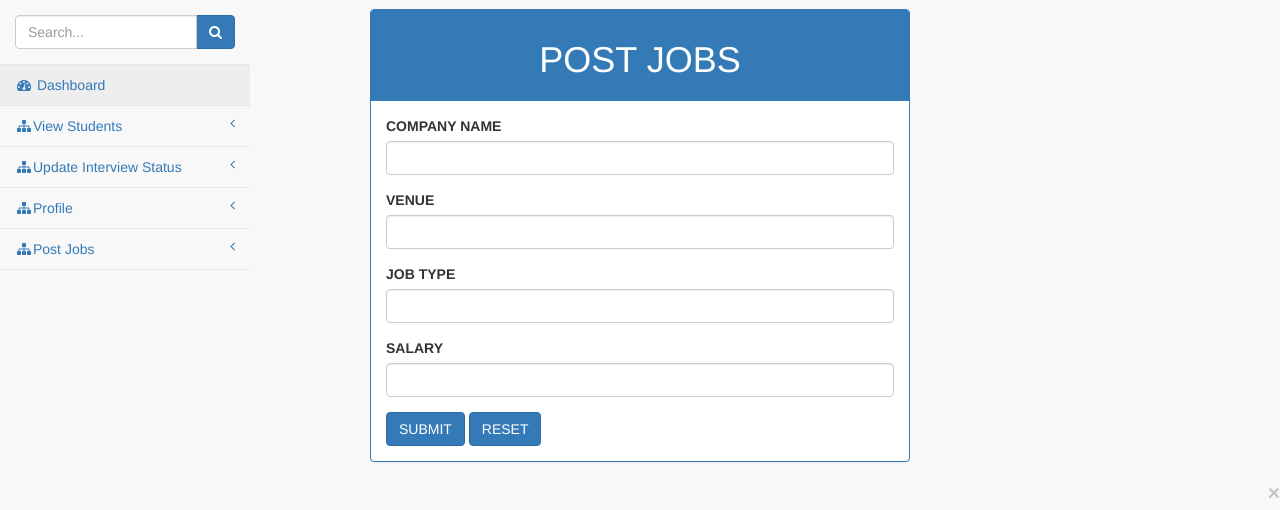
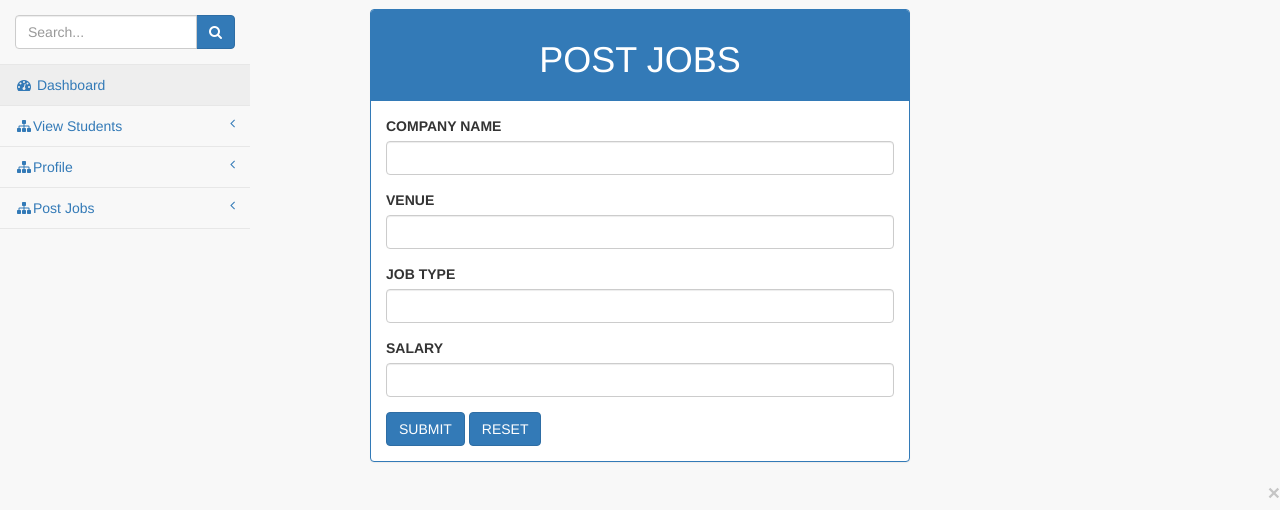
Before and after one commit to Krittika20/campus_recruit_management, a PHP site: page /postjobs.php in a window 1280 px wide. Shown: the part 51-561 px from the top of the page. Run offline with PHP 8.4, Linux system fonts and the light colour scheme; some libraries are stand-ins or nearby versions.

Commit message:
Update postjobs.php

```diff
--- a/Company/postjobs.php
+++ b/Company/postjobs.php
@@ -163,11 +163,9 @@ if(array_key_exists("submit",$_POST))
                     <li>
                         <a href="view_student.php"><i class="fa fa-sitemap fa-fw"></i>View Students<span class="fa arrow"></span></a>
                     </li>
+
                     <li>
-                        <a href="Interview_Status.html"><i class="fa fa-sitemap fa-fw"></i>Update Interview Status<span class="fa arrow"></span></a>
-                    </li>
-                    <li>
-                        <a href="Profile.html"><i class="fa fa-sitemap fa-fw"></i>Profile<span class="fa arrow"></span></a>
+                        <a href="update_profile.php"><i class="fa fa-sitemap fa-fw"></i>Profile<span class="fa arrow"></span></a>
                     </li>
                     <li>
                         <a href="postjobs.php"><i class="fa fa-sitemap fa-fw"></i>Post Jobs<span class="fa arrow"></span></a>
```
